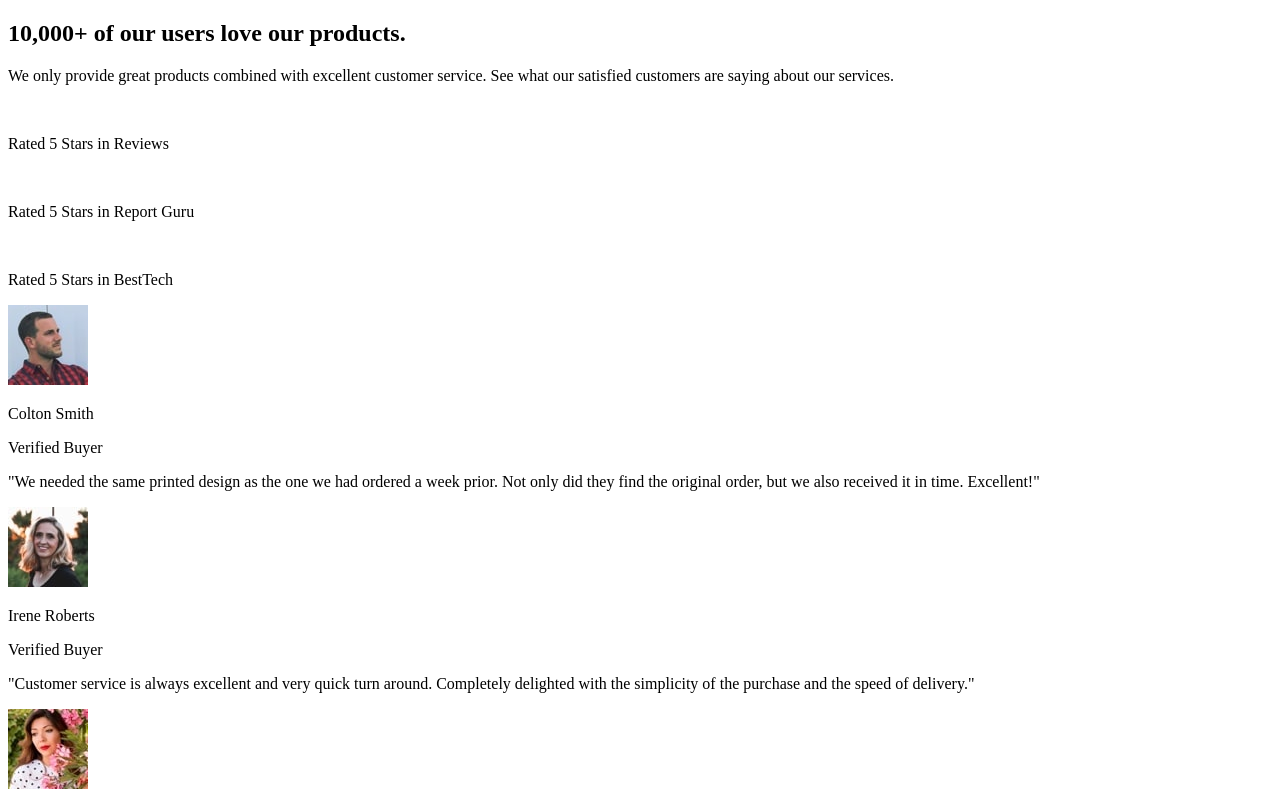
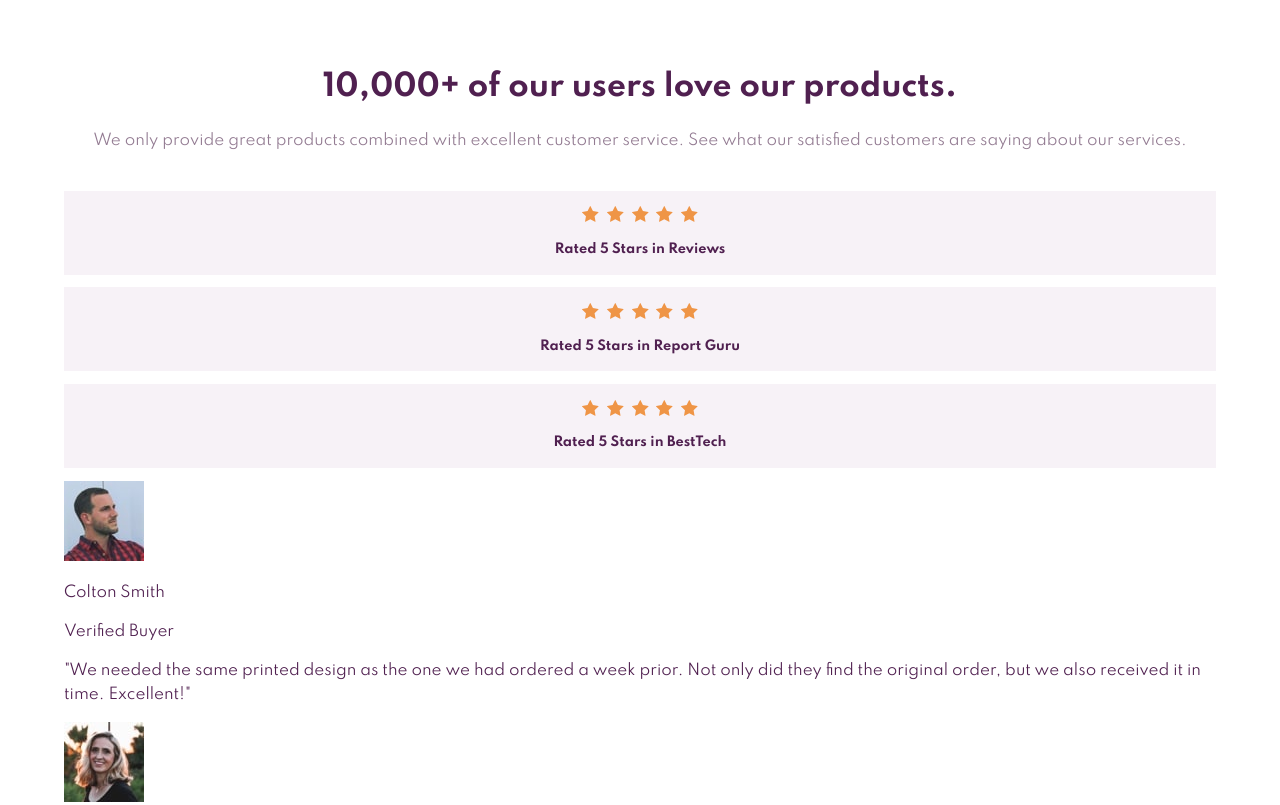
Before and after one commit to bluepersia/FrontEnd3-SocialProof, a plain HTML site: page index.html in a window 1280 px wide. Shown: the top 805 px of the page. Drawn offline with Linux system fonts and the light colour scheme.

Commit message:
Primary section

```diff
--- a/css/style.css
+++ b/css/style.css
@@ -16,6 +16,9 @@ body {
 
 .social-proof {
     font-size: 15px;
+    font-family: var(--font-main);
+    color: var(--primary-1);
+    padding: 3em 0;
 }
 
 .social-proof .social-proof * {
@@ -26,3 +29,56 @@ body {
 .social-proof .social-proof *:last-child {
     margin-bottom: 0;
 }
+
+
+.social-proof h2
+{
+    font-size: 1.85rem;
+}
+
+.social-proof p {
+    line-height: 1.6;
+}
+
+
+.social-proof .block-1 {
+    text-align: center;
+}
+
+.social-proof .callout
+{
+    margin-bottom: 2.5em;
+}
+
+.social-proof .callout p {
+    color: var(--neutral-1);
+}
+
+
+.social-proof .ratings {
+    font-size: 0.8rem;
+    font-weight: 700;
+}
+
+.social-proof .rating {
+    background-color: var(--neutral-2);
+    padding: 1.2em 0;
+    margin: 1em 0;
+}
+
+.social-proof .ratings .stars img
+{
+    margin: 0 0.3em;
+}
+
+.social-proof .ratings p {
+    margin-bottom: 0;
+}
+
+
+
+.container
+{
+    width: 90%;
+    margin: 0 auto;
+}
--- a/index.html
+++ b/index.html
@@ -8,6 +8,7 @@
 
   <link rel="icon" type="image/png" sizes="32x32" href="./images/favicon-32x32.png" />
   <link rel="preconnect" href="https://fonts.gstatic.com">
+  <link rel="stylesheet" href="css/style.css">
   <link href="https://fonts.googleapis.com/css2?family=Spartan:wght@400;500;700&display=swap" rel="stylesheet">
 
   <title>Frontend Mentor | Social proof section</title>
@@ -30,7 +31,7 @@
   <section class="social-proof container">
 
     <div class="block-1">
-      <div>
+      <div class="callout">
         <h2>10,000+ of our users love our products.</h2>
 
         <p>We only provide great products combined with excellent customer service.
@@ -38,22 +39,25 @@
 
       </div>
 
-      <div>
+      <div class="ratings">
         <div class="rating">
-          <div class="stars"><img src="images/icon-star" alt='' /><img src="images/icon-star" alt='' /><img
-              src="images/icon-star" alt='' /><img src="images/icon-star" alt='' /><img src="images/icon-star" alt='' />
+          <div class="stars"><img src="images/icon-star.svg" alt='' /><img src="images/icon-star.svg" alt='' /><img
+              src="images/icon-star.svg" alt='' /><img src="images/icon-star.svg" alt='' /><img
+              src="images/icon-star.svg" alt='' />
           </div>
           <p>Rated 5 Stars in Reviews</p>
         </div>
         <div class="rating">
-          <div class="stars"><img src="images/icon-star" alt='' /><img src="images/icon-star" alt='' /><img
-              src="images/icon-star" alt='' /><img src="images/icon-star" alt='' /><img src="images/icon-star" alt='' />
+          <div class="stars"><img src="images/icon-star.svg" alt='' /><img src="images/icon-star.svg" alt='' /><img
+              src="images/icon-star.svg" alt='' /><img src="images/icon-star.svg" alt='' /><img
+              src="images/icon-star.svg" alt='' />
           </div>
           <p>Rated 5 Stars in Report Guru</p>
         </div>
         <div class="rating">
-          <div class="stars"><img src="images/icon-star" alt='' /><img src="images/icon-star" alt='' /><img
-              src="images/icon-star" alt='' /><img src="images/icon-star" alt='' /><img src="images/icon-star" alt='' />
+          <div class="stars"><img src="images/icon-star.svg" alt='' /><img src="images/icon-star.svg" alt='' /><img
+              src="images/icon-star.svg" alt='' /><img src="images/icon-star.svg" alt='' /><img
+              src="images/icon-star.svg" alt='' />
           </div>
           <p>Rated 5 Stars in BestTech</p>
         </div>
```
